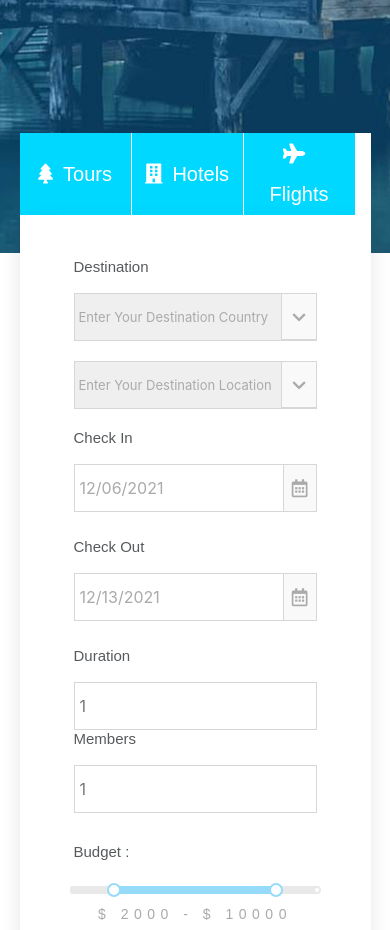
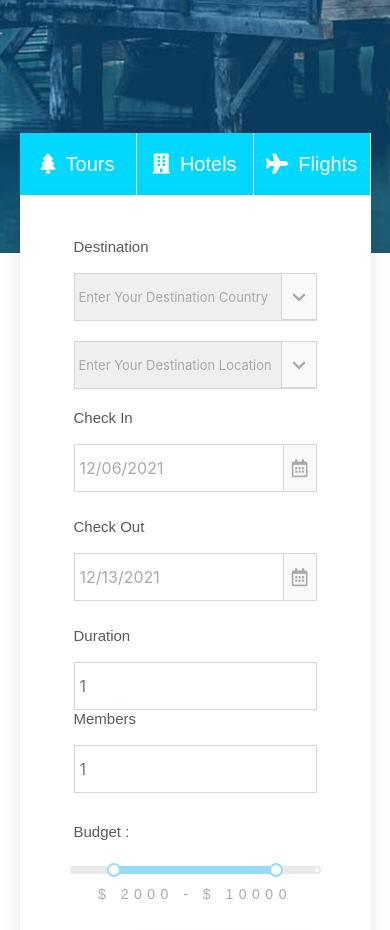
Before and after one commit to Jjemy/Tournest, a React (Create React App) app: page / in a window 390 px wide. Shown: the part 780-1710 px from the top of the page. Built offline with nearby package versions, Linux system fonts and the light colour scheme.

Commit message:
fixing responsibility errors

```diff
--- a/src/components/home/home.css
+++ b/src/components/home/home.css
@@ -339,8 +339,7 @@ select{
 
 @media (max-width:576px) {
     .tab{
-        min-width: 112px;
-        line-height: 2;
+        min-width: 108px;
     }
 
     select{
--- a/src/components/home/home.js
+++ b/src/components/home/home.js
@@ -52,15 +52,15 @@ export default function Home() {
             </div>
             <div className="container tabs">
                 <div className="row tab-link">
-                    <button className="tab col-2" onClick={()=>openTab('tours')}>
+                    <button className="tab col-sm-2 col-4" onClick={()=>openTab('tours')}>
                         <i className="fa fa-tree" />
                         Tours
                     </button>
-                    <button className="tab col-2" onClick={()=>openTab('hotels')}>
+                    <button className="tab col-sm-2 col-4" onClick={()=>openTab('hotels')}>
                         <i className="fa fa-building" />
                         Hotels
                     </button>
-                    <button className="tab col-2" onClick={()=>openTab('flights')}>
+                    <button className="tab col-sm-2 col-4" onClick={()=>openTab('flights')}>
                         <i className="fa fa-plane" />
                         Flights
                     </button>
```
